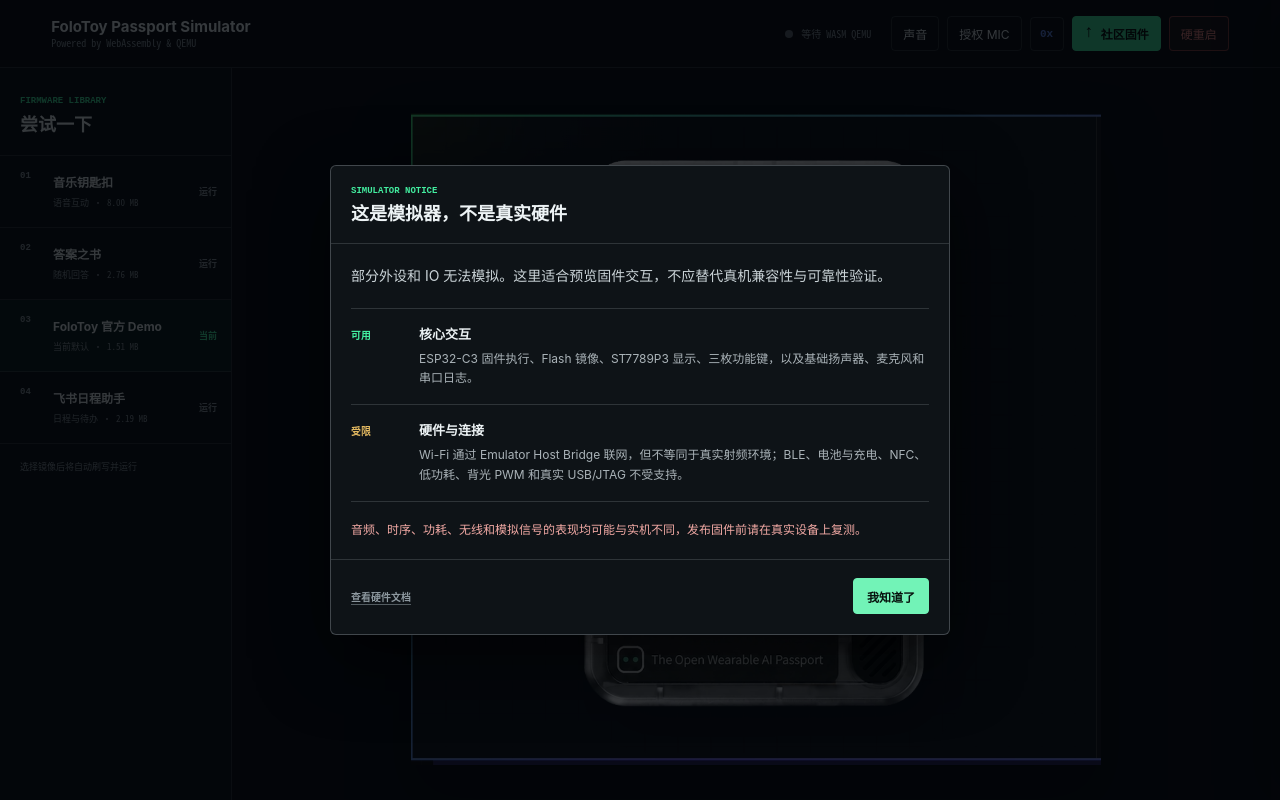
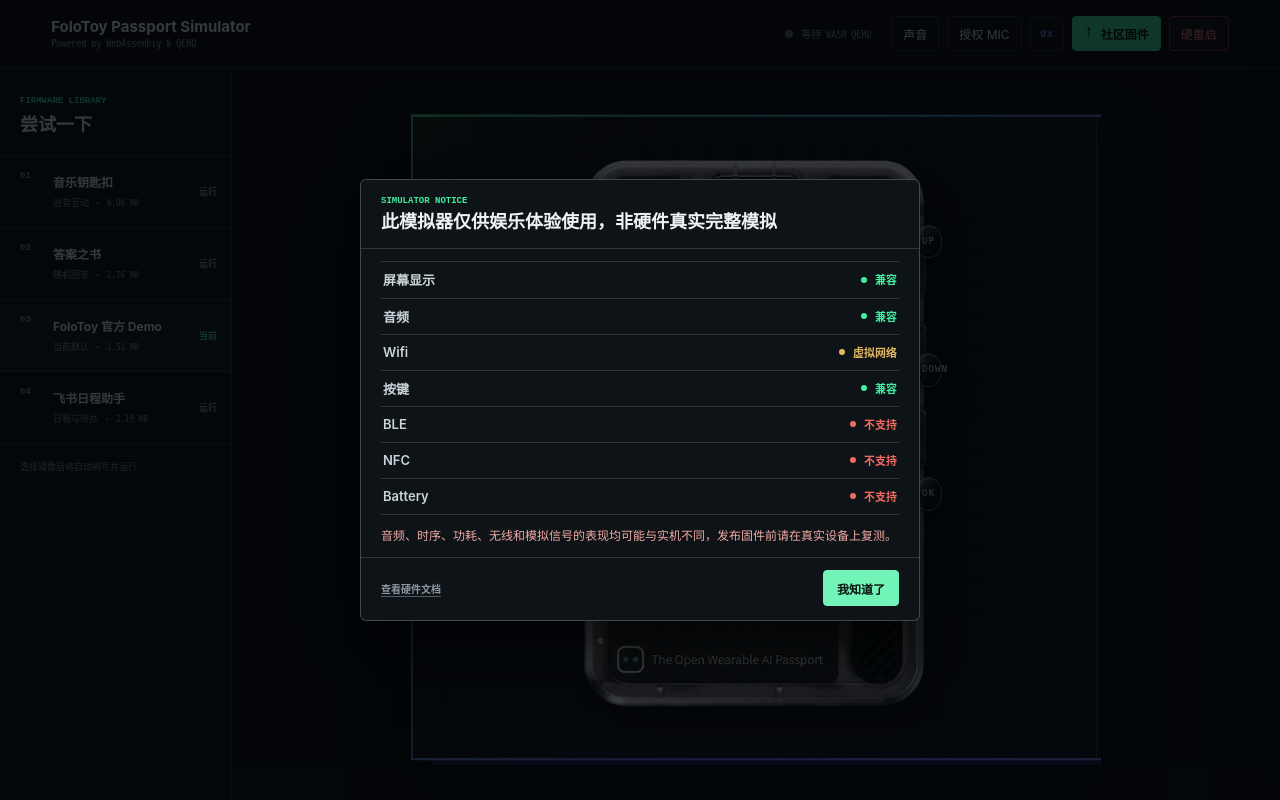
Before and after one commit to VOID001/FoloToy-Passport-Simulator, a website: page public/index.html in a window 1280 px wide. Drawn offline with Linux system fonts and the light colour scheme; no server answers.

Commit message:
feat: refine simulator compatibility notice

```diff
--- a/public/index.html
+++ b/public/index.html
@@ -262,37 +262,47 @@
 
     <dialog id="simulator-notice" class="firmware-dialog simulator-notice"
             aria-labelledby="simulator-notice-title"
-            aria-describedby="simulator-notice-summary">
+            aria-describedby="simulator-notice-footnote">
       <div class="firmware-dialog-header">
         <div>
           <small>SIMULATOR NOTICE</small>
-          <h2 id="simulator-notice-title">这是模拟器，不是真实硬件</h2>
+          <h2 id="simulator-notice-title">此模拟器仅供娱乐体验使用，非硬件真实完整模拟</h2>
         </div>
       </div>
 
       <div class="simulator-notice-body">
-        <p id="simulator-notice-summary" class="simulator-notice-summary">
-          部分外设和 IO 无法模拟。这里适合预览固件交互，不应替代真机兼容性与可靠性验证。
-        </p>
+        <dl class="compatibility-list" aria-label="硬件兼容情况">
+          <div>
+            <dt>屏幕显示</dt>
+            <dd class="is-supported">兼容</dd>
+          </div>
+          <div>
+            <dt>音频</dt>
+            <dd class="is-supported">兼容</dd>
+          </div>
+          <div>
+            <dt>Wifi</dt>
+            <dd class="is-virtual">虚拟网络</dd>
+          </div>
+          <div>
+            <dt>按键</dt>
+            <dd class="is-supported">兼容</dd>
+          </div>
+          <div>
+            <dt>BLE</dt>
+            <dd class="is-unsupported">不支持</dd>
+          </div>
+          <div>
+            <dt>NFC</dt>
+            <dd class="is-unsupported">不支持</dd>
+          </div>
+          <div>
+            <dt>Battery</dt>
+            <dd class="is-unsupported">不支持</dd>
+          </div>
+        </dl>
 
-        <div class="compatibility-summary">
-          <section aria-labelledby="simulator-supported-title">
-            <span class="compatibility-state is-supported">可用</span>
-            <div>
-              <h3 id="simulator-supported-title">核心交互</h3>
-              <p>ESP32-C3 固件执行、Flash 镜像、ST7789P3 显示、三枚功能键，以及基础扬声器、麦克风和串口日志。</p>
-            </div>
-          </section>
-          <section aria-labelledby="simulator-limited-title">
-            <span class="compatibility-state is-limited">受限</span>
-            <div>
-              <h3 id="simulator-limited-title">硬件与连接</h3>
-              <p>Wi-Fi 通过 Emulator Host Bridge 联网，但不等同于真实射频环境；BLE、电池与充电、NFC、低功耗、背光 PWM 和真实 USB/JTAG 不受支持。</p>
-            </div>
-          </section>
-        </div>
-
-        <p class="simulator-notice-footnote">
+        <p id="simulator-notice-footnote" class="simulator-notice-footnote">
           音频、时序、功耗、无线和模拟信号的表现均可能与实机不同，发布固件前请在真实设备上复测。
         </p>
       </div>
--- a/public/styles.css
+++ b/public/styles.css
@@ -549,59 +549,65 @@ body.inspector-open .emulator { margin-right: min(440px, 36vw); }
   cursor: wait;
 }
 .simulator-notice {
-  width: min(620px, calc(100vw - 32px));
+  width: min(560px, calc(100vw - 32px));
+}
+.simulator-notice .firmware-dialog-header {
+  padding: 16px 20px 14px;
+}
+.simulator-notice .firmware-dialog-header small {
+  margin-bottom: 4px;
 }
 .simulator-notice-body {
-  padding: 20px;
+  padding: 12px 20px;
 }
-.simulator-notice-summary {
-  margin: 0 0 20px;
-  color: #cbd4d8;
-  font-size: 14px;
-  line-height: 1.7;
-  text-wrap: pretty;
-}
-.compatibility-summary {
+.compatibility-list {
+  margin: 0;
   border-block: 1px solid var(--line);
 }
-.compatibility-summary section {
+.compatibility-list > div {
   display: grid;
-  grid-template-columns: 54px minmax(0, 1fr);
-  gap: 14px;
-  padding: 16px 0;
+  grid-template-columns: minmax(0, 1fr) auto;
+  align-items: center;
+  gap: 20px;
+  min-height: 36px;
+  padding: 6px 2px;
 }
-.compatibility-summary section + section {
+.compatibility-list > div + div {
   border-top: 1px solid var(--line);
 }
-.compatibility-state {
-  padding-top: 3px;
-  font: 700 10px/1.4 "SF Mono", "Noto Sans Mono CJK SC", monospace;
+.compatibility-list dt {
+  color: #cbd4d8;
+  font-size: 13px;
+  font-weight: 600;
 }
-.compatibility-state.is-supported { color: var(--mint); }
-.compatibility-state.is-limited { color: var(--amber); }
-.compatibility-summary h3 {
+.compatibility-list dd {
+  display: inline-flex;
+  align-items: center;
+  gap: 8px;
   margin: 0;
-  font-size: 13px;
-  line-height: 1.45;
-  letter-spacing: 0;
+  font: 700 11px/1.4 "SF Mono", "Noto Sans Mono CJK SC", monospace;
 }
-.compatibility-summary p {
-  margin: 5px 0 0;
-  color: #aab3b8;
-  font-size: 12px;
-  line-height: 1.65;
-  text-wrap: pretty;
+.compatibility-list dd::before {
+  width: 6px;
+  height: 6px;
+  border-radius: 50%;
+  background: currentColor;
+  content: "";
 }
+.compatibility-list .is-supported { color: var(--mint); }
+.compatibility-list .is-virtual { color: var(--amber); }
+.compatibility-list .is-unsupported { color: var(--danger); }
 .simulator-notice-footnote {
-  margin: 18px 0 0;
+  margin: 12px 0 0;
   color: #f3aaa5;
   font-size: 12px;
-  line-height: 1.65;
+  line-height: 1.55;
   text-wrap: pretty;
 }
 .simulator-notice-actions {
   align-items: center;
   justify-content: space-between;
+  padding: 12px 20px 14px;
   border-top: 1px solid var(--line);
 }
 .simulator-notice-actions > a {
```
Also changed, not shown: test/simulator-notice.test.mjs (+9 -2 lines).
